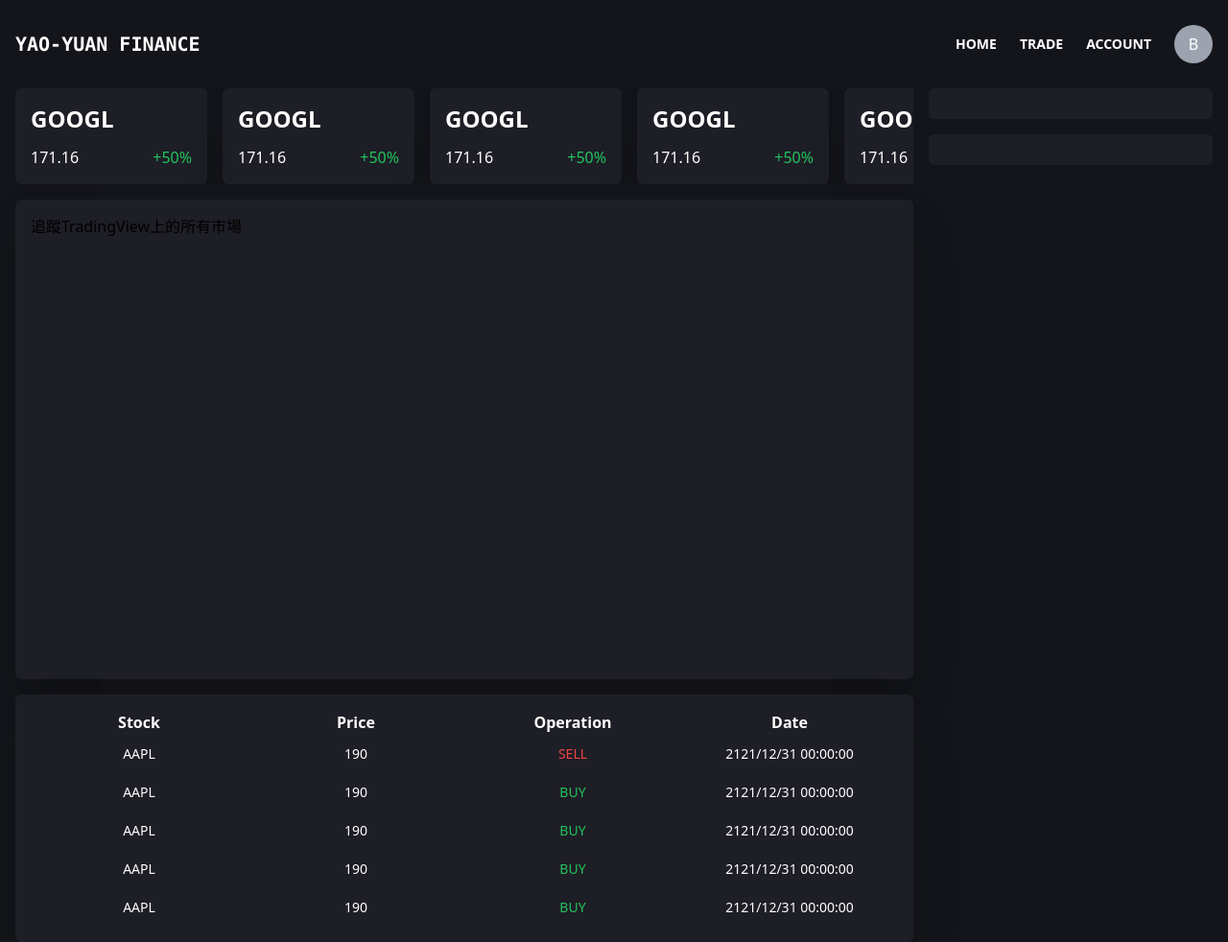
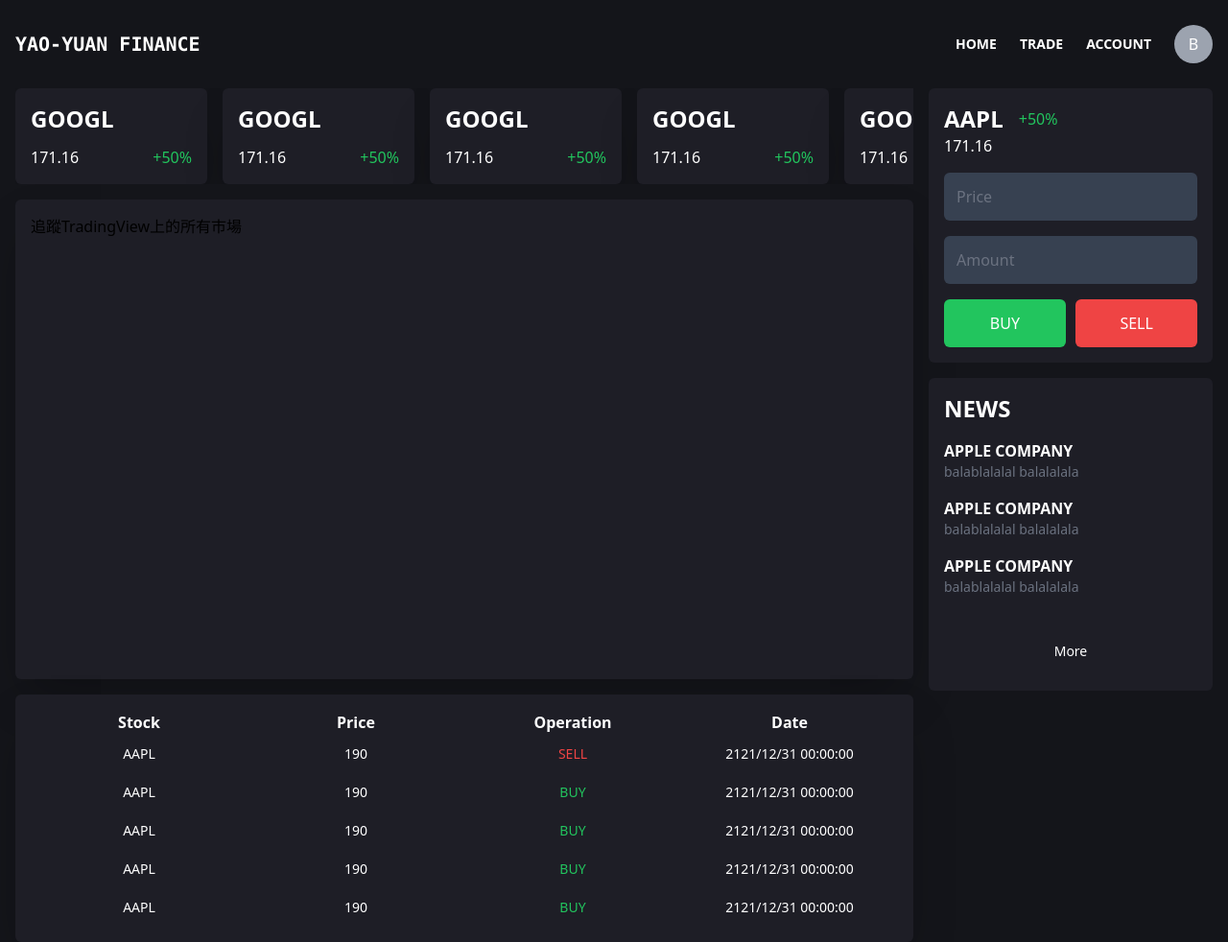
Before and after one commit to eaouyuan/stock_site_tailwindcss, a website built with webpack: page docs/index.html in a window 1280 px wide. Shown: the whole page at 96% size. Built offline with nearby package versions, Linux system fonts and the light colour scheme; a script that the page names is missing.

Commit message:
finish-ch12

```diff
--- a/docs/index.html
+++ b/docs/index.html
@@ -5,7 +5,7 @@
     <meta http-equiv="X-UA-Compatible" content="IE=edge" />
     <meta name="viewport" content="width=device-width, initial-scale=1.0" />
     <title>Finance</title>
-  <script defer src="index.42b7c4dbd62a681c3c79.js"></script><link href="index.42b7c4dbd62a681c3c79.css" rel="stylesheet"></head>
+  <script defer src="index.3294c56cf7fa72679629.js"></script><link href="index.3294c56cf7fa72679629.css" rel="stylesheet"></head>
   <body class="bg-dark">
     <div class="container mx-auto px-4">
       <!-- 上半部 -->
@@ -234,8 +234,50 @@
 
         <!-- right -->
         <div class="w-full mt-4 lg:w-[25%] lg:ml-4">
-          <div class="bg-card w-full rounded-md p-4 h-[200px]"></div>
-          <div class="bg-card w-full rounded-md p-4 h-[300px] mt-4"></div>
+          <!-- 下單區 -->
+          <div class="bg-card w-full rounded-md p-4">
+            <div class="flex items-center">
+              <p class="text-white text-2xl font-bold">AAPL</p>
+              <p class="text-green-500 ml-4">+50%</p>
+            </div>
+            <p class="text-white">171.16</p>
+            <input
+              type="text"
+              class="w-full h-[50px] mt-4 bg-gray-700 border-transparent rounded-md text-white"
+              placeholder="Price"
+            />
+            <input
+              type="text"
+              class="w-full h-[50px] mt-4 bg-gray-700 border-transparent rounded-md text-white"
+              placeholder="Amount"
+            >
+            <div class="flex mt-4 justify-between">
+              <button
+                class="w-[48%] h-[50px] rounded-md bg-green-500 flex justify-center items-center text-white"
+              >
+                BUY
+              </button>
+              <button
+              class="w-[48%] h-[50px] rounded-md bg-red-500 flex justify-center items-center text-white"
+              >
+                SELL
+              </button>
+            </div>
+          </div>
+          <!-- NEWS -->
+          <div class="bg-card w-full rounded-md p-4 mt-4">
+            <P class="text-white text-2xl font-bold">NEWS</P>
+
+            <P class="text-white font-bold mt-4">APPLE COMPANY</P>
+            <P class="text-gray-500 text-sm">balablalalal balalalala</P>
+
+            <P class="text-white font-bold mt-4">APPLE COMPANY</P>
+            <P class="text-gray-500 text-sm">balablalalal balalalala</P>
+
+            <P class="text-white font-bold mt-4">APPLE COMPANY</P>
+            <P class="text-gray-500 text-sm">balablalalal balalalala</P>
+            <button class="w-full mt-8 h-[50px] text-white text-sm  rounded-md">More</button>
+          </div>
         </div>
       </div>
     </div>
```
Also changed, not shown: 9 other files.
